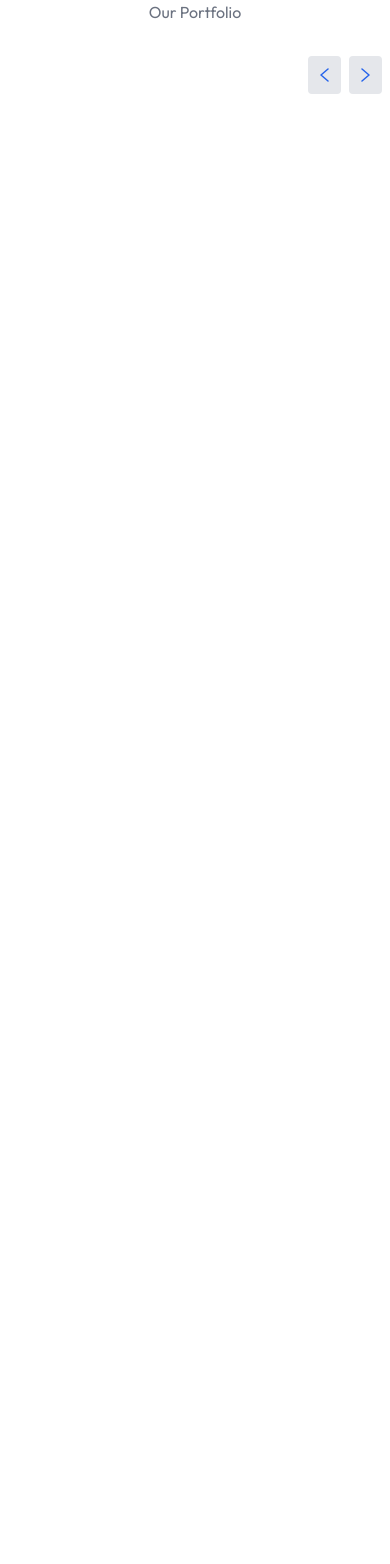
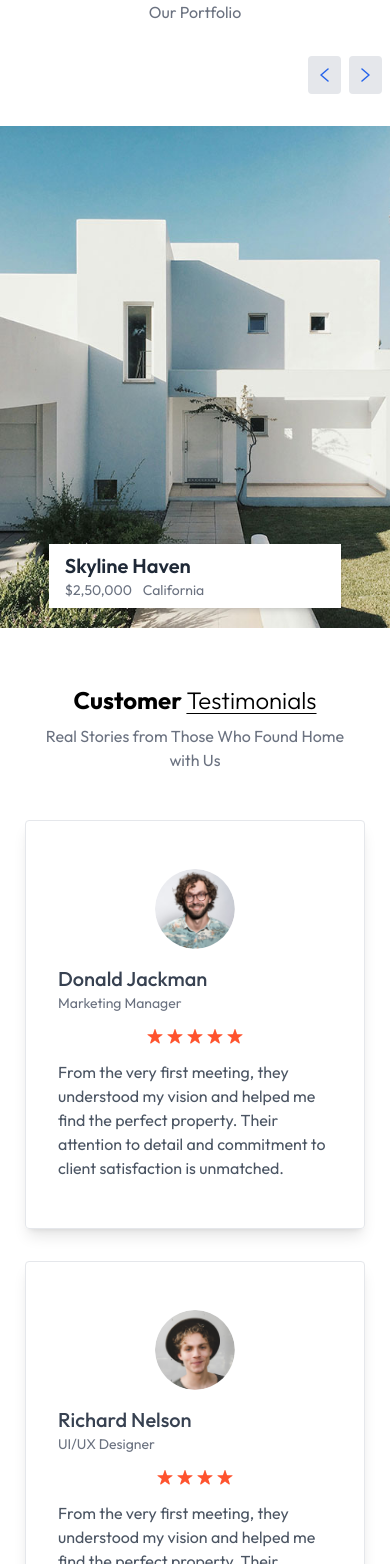
Before and after one commit to egwuatujoy/estate, a React (Vite) app: page / in a window 390 px wide. Shown: the part 2064-3628 px from the top of the page. Before the commit the page ends 2206 px from the top, so only its background shows below. Built offline with nearby package versions, Linux system fonts and the light colour scheme.

Commit message:
updated files

```diff
--- a/index.html
+++ b/index.html
@@ -1,10 +1,10 @@
-<!doctype html>
-<html lang="en">
+<!DOCTYPE html>
+<html lang="en" class="scroll-smooth">
   <head>
     <meta charset="UTF-8" />
     <link rel="icon" type="image/svg+xml" href="/favicon.svg" />
     <meta name="viewport" content="width=device-width, initial-scale=1.0" />
-    <title> Estate</title>
+    <title>Estate</title>
   </head>
   <body>
     <div id="root"></div>
--- a/src/App.jsx
+++ b/src/App.jsx
@@ -1,12 +1,17 @@
 import Header from "./components/Header";
 import About from "./components/About";
 import Projects from "./components/Projects";
+// import Timer from "./components/Timer";
+import Testimonials from "./components/Testimonials";
+import Contact from "./components/Contact";
 const App = () => {
   return (
     <div className="w-full overflow-hidden">
       <Header />
       <About />
-      <Projects/>
+      <Projects />
+      <Testimonials />
+      <Contact />
     </div>
   );
 };
--- /dev/null
+++ b/src/components/Contact.jsx
@@ -0,0 +1,59 @@
+const Contact = () => {
+  return (
+    <div
+      className="text-center p-6 py-20 lg:px-32 w-full overflow-hidden"
+      id="Contact"
+    >
+      <h1 className="text-2xl sm:text-4xl font-bold mb-2 text-center">
+        Contact
+        <span className="underline underline-offset-4 decoration-1 font-light under ">
+          With Us
+        </span>
+      </h1>
+      <p className="text-center text-gray-500 mb-12 max-w-80 mx-auto">
+        Ready to Make a Move? Let's Build Your Future Together
+      </p>
+
+      <form className="max-w-2xl mx-auto text-gray-600 pt-8">
+        <div className="flex flex-wrap">
+          <div className="w-full md:w-1/2 text-left">
+            Your Name
+            <input
+              type="text"
+              placeholder="Your Name"
+              name="Name"
+              required
+              className="w-full border border-gray-300 rounded py-3 px-4 mt-2"
+            />
+          </div>
+
+          <div className="w-full md:w-1/2 text-left md:pl-4">
+            Your Email
+            <input
+              type="email"
+              placeholder="Your Email"
+              name="Email"
+              required
+              className="w-full border border-gray-300 rounded py-3 px-4 mt-2"
+            />
+          </div>
+        </div>
+
+        <div className="my-6 text-left">
+          Message
+          <textarea
+            className="w-full border border-gray-300 rounded py-3 px-4 mt-2 h-48 resize-none"
+            name="Message"
+            placeholder="Message"
+            required
+          ></textarea>
+        </div>
+
+
+        <button className="bg-blue-600 text-white py-2 px-12 mb-10 rounded">Send Message</button>
+      </form>
+    </div>
+  );
+};
+
+export default Contact;
--- a/src/components/NavBar.jsx
+++ b/src/components/NavBar.jsx
@@ -31,13 +31,16 @@ const NavBar = () => {
           <a href="#Header" className="cursor-pointer hover:text-gray-400">
             Home
           </a>
-          <a href="#Header" className="cursor-pointer hover:text-gray-400">
+          <a href="#About" className="cursor-pointer hover:text-gray-400">
             About
           </a>
-          <a href="#Header" className="cursor-pointer hover:text-gray-400">
+          <a href="#Projects" className="cursor-pointer hover:text-gray-400">
             Projects
           </a>
-          <a href="#Header" className="cursor-pointer hover:text-gray-400">
+          <a
+            href="#Testimonials"
+            className="cursor-pointer hover:text-gray-400"
+          >
             Testimonials
           </a>
         </ul>
--- a/src/components/Projects.jsx
+++ b/src/components/Projects.jsx
@@ -1,36 +1,104 @@
-import { assets } from "../assets/assets";
+import { useEffect, useState } from "react";
+import { assets, projectsData } from "../assets/assets";
 
 const Projects = () => {
+  const [currentIndex, setCurrentIndex] = useState(0);
+  const [cardsToShow, setCardsToShow] = useState(1);
+
+  useEffect(() => {
+    const updateCardsToShow = () => {
+      if (window.innerWidth >= 1024) {
+        setCardsToShow(projectsData.length);
+      } else {
+        setCardsToShow(1);
+      }
+    };
+
+    updateCardsToShow();
+    window.addEventListener("resize", updateCardsToShow);
+    return () => window.removeEventListener("resize", updateCardsToShow);
+  }, []);
+
+  const nextProject = () => {
+    setCurrentIndex((prevIndex) => (prevIndex + 1) % projectsData.length);
+  };
+  const prevProject = () => {
+    setCurrentIndex((prevIndex) =>
+      prevIndex === 0 ? projectsData.length - 1 : prevIndex - 1
+    );
+  };
+
   return (
     <div
       className="container mx-auto py-4 pt-20 md:px-20 lg:px-32 w-full overflow-hidden"
       id="Projects"
     >
-      <h1 className="text-2xl sm:text-4xl font-bold mb-2 text-center ">
+      <h1 className="text-2xl sm:text-4xl font-bold mb-2 text-center">
         Projects{" "}
         <span className="underline underline-offset-4 decoration-1 font-light">
           Completed
         </span>
       </h1>
-      <p className="text-center text-gray-500 mb-8 max-w-80 mx-auto ">
+      <p className="text-center text-gray-500 mb-8 max-w-80 mx-auto">
         Crafting Spaces, Building Legacies-Explore Our Portfolio
       </p>
       {/*----- */}
 
-      <div className="flex justify-end  items-center mb-8">
+      <div className="flex justify-end items-center mb-8">
         <button
-          className="p-3 bg-gray-200 rounded mr-2  "
+          className="p-3 bg-gray-200 rounded mr-2"
           aria-label="Previous Project"
+          onClick={prevProject}
         >
           <img src={assets.left_arrow} alt="previous" />
         </button>
+
         <button
-          className="p-3 bg-gray-200 rounded mr-2  "
+          className="p-3 bg-gray-200 rounded mr-2"
           aria-label="Next Project"
+          onClick={nextProject}
         >
           <img src={assets.right_arrow} alt="next" />
         </button>
       </div>
+
+      {/* ---slider-- */}
+
+      {projectsData.length > 0 && (
+        <div className="overflow-hidden">
+          <div
+            className="flex gap-8 transition-transform duration-500 ease-in-out"
+            style={{
+              transform: `translateX(-${(currentIndex * 100) / cardsToShow}%)`,
+            }}
+          >
+            {projectsData.map((project, index) => (
+              <div
+                key={index}
+                className="relative flex-shrink-0 w-full sm:w-1/4"
+              >
+                <img
+                  src={project.image}
+                  alt={project.title}
+                  className="w-full h-auto"
+                />
+
+                <div className="absolute left-0 right-0 bottom-5 flex justify-center">
+                  <div className="inline-block bg-white w-3/4 px-4 py-2 shadow-md">
+                    <h2 className="text-xl font-semibold text-gray-800">
+                      {project.title}
+                    </h2>
+
+                    <p className="text-gray-500 text-sm">
+                      {project.price} <span className="px-1"></span> {project.location}
+                    </p>
+                  </div>
+                </div>
+              </div>
+            ))}
+          </div>
+        </div>
+      )}
     </div>
   );
 };
--- /dev/null
+++ b/src/components/Testimonials.jsx
@@ -0,0 +1,45 @@
+import { assets, testimonialsData } from "../assets/assets";
+console.log(testimonialsData);
+const Testimonials = () => {
+  return (
+    <div
+      className="container mx-auto py-10 lg:px-32 w-full overflow-hidden"
+      id="Testimonials"
+    >
+      <h1 className="text-2xl sm:text-4xl font-bold mb-2 text-center">
+        Customer{" "}
+        <span className="underline underline-offset-4 decoration-1 font-light under ">
+          Testimonials
+        </span>
+      </h1>
+      <p className="text-center text-gray-500 mb-12 max-w-80 mx-auto">
+        Real Stories from Those Who Found Home with Us
+      </p>
+
+      <div className="flex flex-wrap justify-center gap-8 ">
+        {testimonialsData.map((testimonial, index) => (
+          <div
+            key={index}
+            className="max-w-[340px] border shadow-lg rounded px-8 py-12 "
+          >
+            <img
+              className="w-20 h-20 rounded-full mx-auto mb-4"
+              src={testimonial.image}
+              alt={testimonial.alt}
+            />
+            <h2 className="text-xl text-gray-700 font-medium">{testimonial.name}</h2>
+            <p className="text-gray-500 mb-4 text-sm">{testimonial.title}</p>
+            <div className="flex justify-center gap-1 text-red-500 mb-4 ">
+              {Array.from({ length: testimonial.rating }, (item, index) => (
+                <img key={index} src={assets.star_icon} alt="" />
+              ))}
+            </div>
+            <p className="text-gray-600">{testimonial.text}</p>
+          </div>
+        ))}
+      </div>
+    </div>
+  );
+};
+
+export default Testimonials;
--- /dev/null
+++ b/src/components/Timer.jsx
@@ -0,0 +1,20 @@
+import { useState, useEffect } from "react";
+
+const Timer = () => {
+  const [count, setCount] = useState(0);
+  const [calculation, setCalculation] = useState(0);
+
+  useEffect(() => {
+    setCalculation(() => count * 2);
+  }, [count]); // <- add the count variable here
+
+  return (
+    <>
+      <p>Count: {count}</p>
+      <button onClick={() => setCount((c) => c + 1)}>+</button>
+      <p>Calculation: {calculation}</p>
+    </>
+  );
+};
+
+export default Timer;
```
